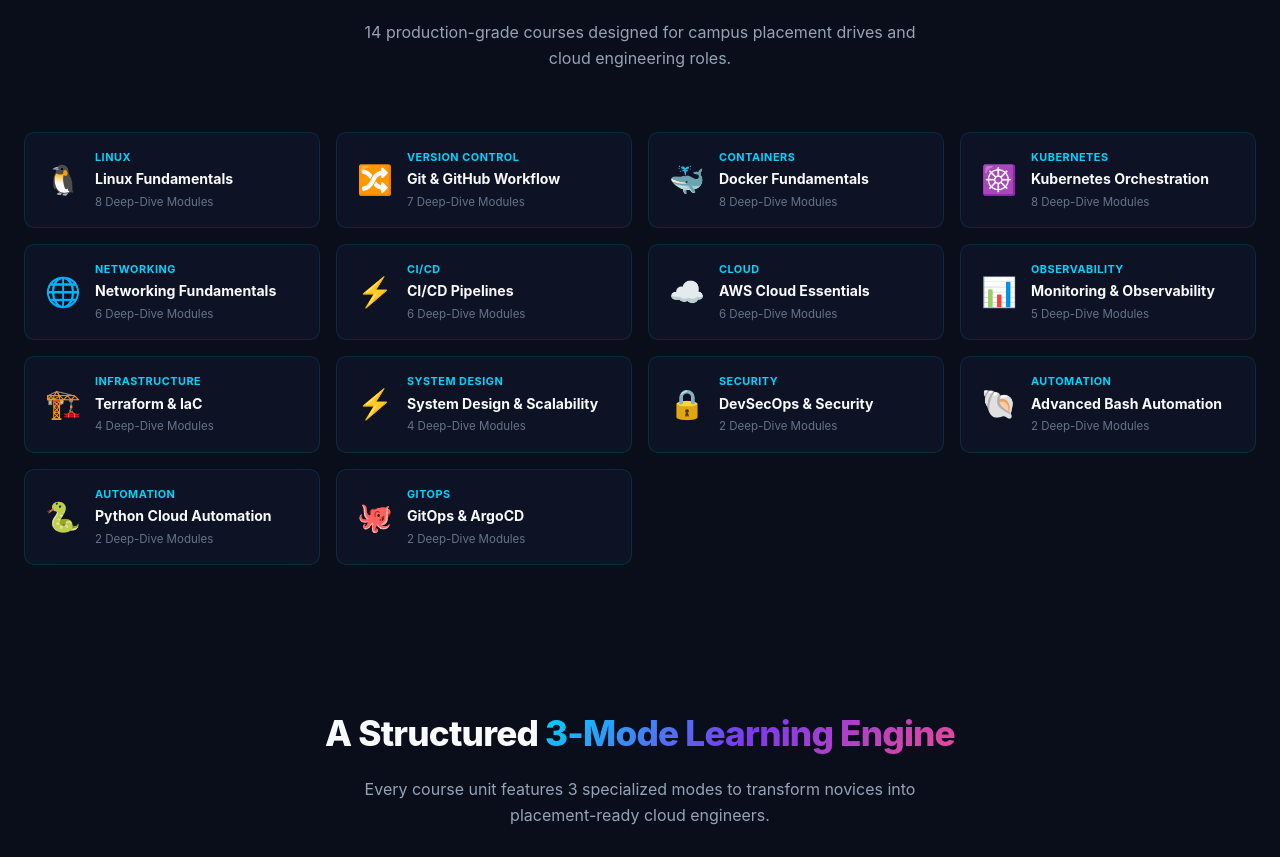
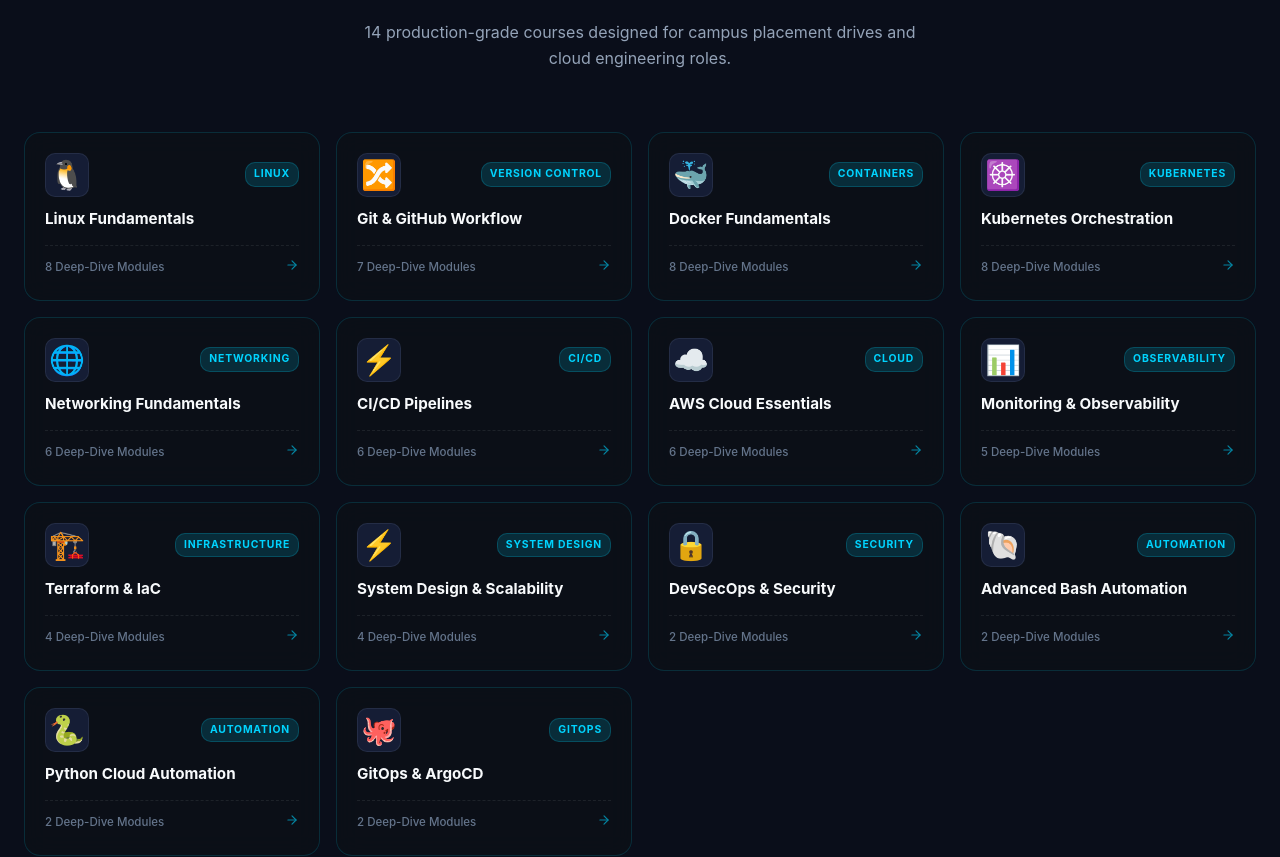
Before and after one commit to yashsrivastava1408/OpsAcademy, a React (Vite) app in the folder client/: page / in a window 1280 px wide. Shown: the part 1580-2437 px from the top of the page. Built offline with nearby package versions, Linux system fonts and the light colour scheme; no server answers.

Commit message:
feat: redesign Landing Page cards layout with interactive hover arrows, glowing header badges, and glassmorphic styling

```diff
--- a/client/src/pages/LandingPage.css
+++ b/client/src/pages/LandingPage.css
@@ -506,48 +506,111 @@
 
 .curriculum-card {
   display: flex;
-  align-items: center;
-  gap: 14px;
-  padding: 16px 20px;
-  border-radius: var(--radius-md);
-  border: 1px solid rgba(0, 212, 255, 0.12);
+  flex-direction: column;
+  justify-content: space-between;
+  padding: 20px;
+  border-radius: var(--radius-lg);
+  border: 1px solid rgba(0, 212, 255, 0.15);
+  background: rgba(13, 17, 23, 0.6);
+  backdrop-filter: blur(12px);
+  text-decoration: none;
   transition: all var(--transition-smooth);
+  position: relative;
+  overflow: hidden;
+}
+
+.curriculum-card::before {
+  content: '';
+  position: absolute;
+  top: 0;
+  left: 0;
+  width: 100%;
+  height: 2px;
+  background: linear-gradient(90deg, transparent, var(--accent-cyan), transparent);
+  transform: translateX(-100%);
+  transition: transform 0.6s ease;
+}
+
+.curriculum-card:hover::before {
+  transform: translateX(100%);
 }
 
 .curriculum-card:hover {
   border-color: var(--accent-cyan);
-  transform: translateY(-3px);
-  box-shadow: 0 0 20px rgba(0, 212, 255, 0.15);
+  transform: translateY(-4px);
+  box-shadow: 0 12px 30px rgba(0, 212, 255, 0.2);
+  background: rgba(13, 17, 23, 0.85);
+}
+
+.curriculum-card-header {
+  display: flex;
+  align-items: center;
+  justify-content: space-between;
+  margin-bottom: 12px;
 }
 
 .curriculum-card-icon {
   font-size: 1.8rem;
-  flex-shrink: 0;
+  width: 44px;
+  height: 44px;
+  border-radius: var(--radius-md);
+  background: var(--bg-tertiary);
+  display: flex;
+  align-items: center;
+  justify-content: center;
+  border: 1px solid var(--border-subtle);
+}
+
+.curriculum-cat {
+  font-size: 0.65rem;
+  font-weight: 700;
+  text-transform: uppercase;
+  letter-spacing: 0.8px;
+  color: var(--accent-cyan);
+  background: var(--accent-cyan-dim);
+  padding: 3px 8px;
+  border-radius: 10px;
+  border: 1px solid rgba(0, 212, 255, 0.2);
 }
 
 .curriculum-card-info {
   display: flex;
   flex-direction: column;
-  gap: 2px;
-}
-
-.curriculum-cat {
-  font-size: 0.68rem;
-  font-weight: 700;
-  text-transform: uppercase;
-  letter-spacing: 0.5px;
-  color: var(--accent-cyan);
+  gap: 8px;
 }
 
 .curriculum-title {
-  font-size: 0.88rem;
+  font-size: 0.95rem;
   font-weight: 700;
   color: var(--text-bright);
+  line-height: 1.35;
+}
+
+.curriculum-card-footer {
+  display: flex;
+  align-items: center;
+  justify-content: space-between;
+  margin-top: 8px;
+  padding-top: 8px;
+  border-top: 1px dashed rgba(255, 255, 255, 0.08);
 }
 
 .curriculum-meta {
   font-size: 0.72rem;
   color: var(--text-muted);
+  font-weight: 500;
+}
+
+.curriculum-link-arrow {
+  color: var(--accent-cyan);
+  opacity: 0.6;
+  transform: translateX(0);
+  transition: all var(--transition-fast);
+}
+
+.curriculum-card:hover .curriculum-link-arrow {
+  opacity: 1;
+  transform: translateX(4px);
 }
 
 @media (max-width: 1024px) {
--- a/client/src/pages/LandingPage.jsx
+++ b/client/src/pages/LandingPage.jsx
@@ -298,14 +298,21 @@
 
           <div className="curriculum-grid stagger-children">
             {CURRICULUM_COURSES.map((course, i) => (
-              <div key={i} className="curriculum-card glass-card animate-fade-in-up">
-                <div className="curriculum-card-icon">{course.icon}</div>
+              <Link key={i} to="/dashboard" className="curriculum-card glass-card animate-fade-in-up">
+                <div className="curriculum-card-header">
+                  <div className="curriculum-card-icon">{course.icon}</div>
+                  <span className="curriculum-cat">{course.category}</span>
+                </div>
                 <div className="curriculum-card-info">
-                  <span className="curriculum-cat">{course.category}</span>
                   <h4 className="curriculum-title">{course.title}</h4>
-                  <span className="curriculum-meta">{course.sections}</span>
+                  <div className="curriculum-card-footer">
+                    <span className="curriculum-meta">{course.sections}</span>
+                    <span className="curriculum-link-arrow">
+                      <ArrowRight size={14} />
+                    </span>
+                  </div>
                 </div>
-              </div>
+              </Link>
             ))}
           </div>
         </div>
```
